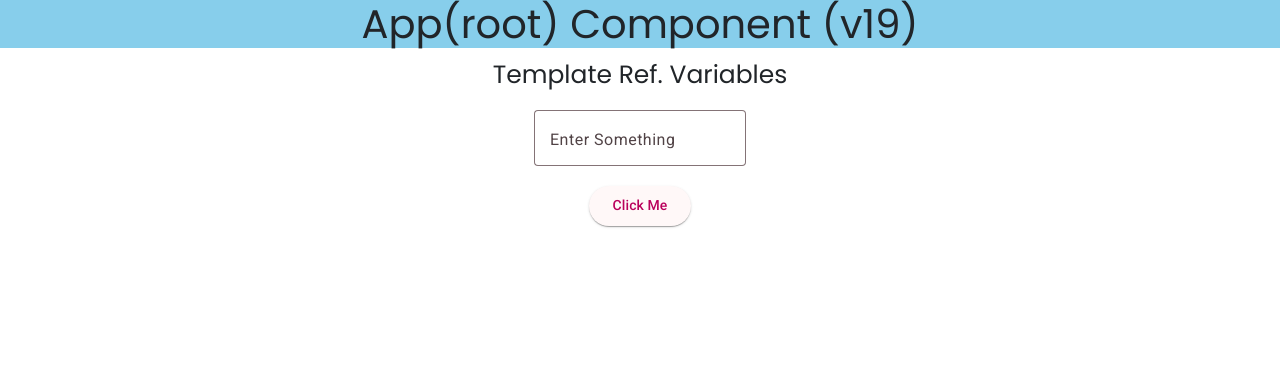
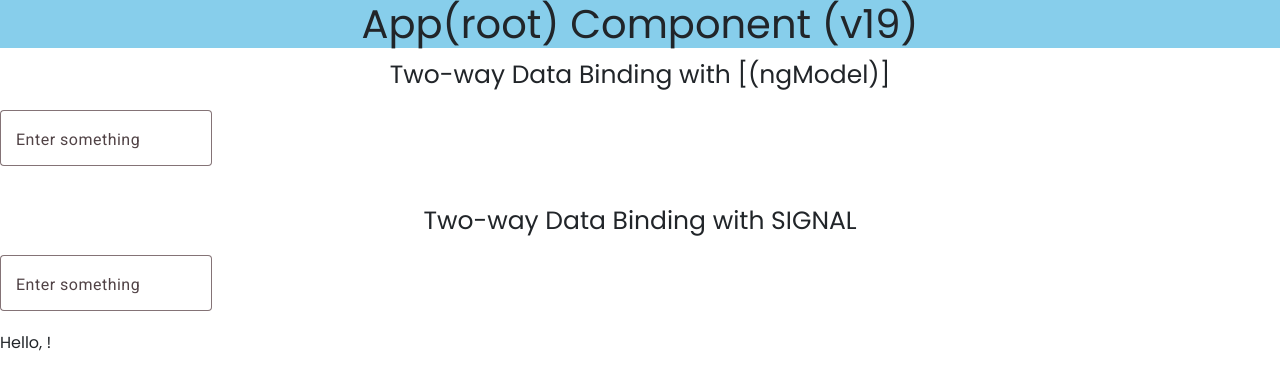
Before and after one commit to SatishKonduru/SELF-19, an Angular app: page / in a window 1280 px wide. Shown: the top 390 px of the page. Built offline with nearby package versions, Linux system fonts and the light colour scheme.

Commit message:
Two Way Data Binding

```diff
--- a/src/app/app.component.html
+++ b/src/app/app.component.html
@@ -6,4 +6,5 @@
 <!-- <app-property-binding></app-property-binding> -->
 <!-- <app-style-binding></app-style-binding> -->
 <!-- <app-event-binding></app-event-binding> -->
-<app-temp-ref-variables></app-temp-ref-variables>
+<!-- <app-temp-ref-variables></app-temp-ref-variables> -->
+<app-two-way-data-binding></app-two-way-data-binding>
--- a/src/app/app.component.ts
+++ b/src/app/app.component.ts
@@ -7,10 +7,11 @@
 import { StyleBindingComponent } from './components/style-binding/style-binding.component';
 import { ClassBindingComponent } from './components/class-binding/class-binding.component';
 import { TempRefVariablesComponent } from './components/temp-ref-variables/temp-ref-variables.component';
+import { TwoWayDataBindingComponent } from './components/two-way-data-binding/two-way-data-binding.component';
 
 @Component({
   selector: 'app-root',
-  imports: [RouterOutlet, EventBindingComponent, TempRefVariablesComponent],
+  imports: [RouterOutlet, TwoWayDataBindingComponent],
   templateUrl: './app.component.html',
   styleUrl: './app.component.css',
 })
--- /dev/null
+++ b/src/app/components/two-way-data-binding/two-way-data-binding.component.html
@@ -0,0 +1,24 @@
+<div style="display: flex; justify-content: center">
+  <p style="font-size: 25px">Two-way Data Binding with [(ngModel)]</p>
+</div>
+<mat-form-field appearance="outline">
+  <mat-label>Enter something</mat-label>
+  <input matInput [(ngModel)]="message" />
+</mat-form-field>
+<p>{{ message }}</p>
+
+<div style="display: flex; justify-content: center">
+  <p style="font-size: 25px">Two-way Data Binding with SIGNAL</p>
+</div>
+
+<mat-form-field appearance="outline">
+  <mat-label>Enter something</mat-label>
+  <input
+    matInput
+    type="text"
+    [value]="username()"
+    (input)="username.set($any($event.target).value)"
+  />
+</mat-form-field>
+
+<p>Hello, {{ username() }}!</p>
--- /dev/null
+++ b/src/app/components/two-way-data-binding/two-way-data-binding.component.ts
@@ -0,0 +1,15 @@
+import { CommonModule } from '@angular/common';
+import { Component, signal } from '@angular/core';
+import { FormsModule } from '@angular/forms';
+import { MatFormFieldModule } from '@angular/material/form-field';
+import { MatInputModule } from '@angular/material/input';
+@Component({
+  selector: 'app-two-way-data-binding',
+  imports: [CommonModule, FormsModule, MatFormFieldModule, MatInputModule],
+  templateUrl: './two-way-data-binding.component.html',
+  styleUrl: './two-way-data-binding.component.css',
+})
+export class TwoWayDataBindingComponent {
+  message = '';
+  username = signal('');
+}
```
Also changed, not shown: src/app/components/two-way-data-binding/two-way-data-binding.component.css (added).
